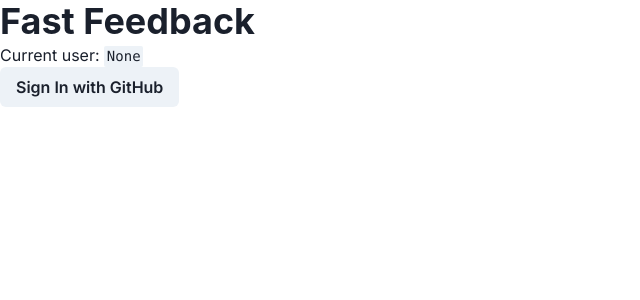
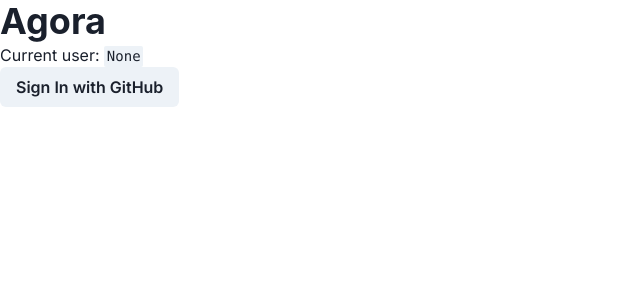
Before and after one commit to eneax/agora, a Next.js app: page / in a window 1280 px wide. Shown: the top 300 px of the page, without its empty margins (0-640 px from the left). Built offline with nearby package versions, Linux system fonts and the light colour scheme; no server answers.

Commit message:
Rename project

```diff
--- a/package.json
+++ b/package.json
@@ -1,5 +1,5 @@
 {
-  "name": "learn-nextjs",
+  "name": "agora",
   "version": "0.1.0",
   "private": true,
   "scripts": {
--- a/pages/index.js
+++ b/pages/index.js
@@ -9,11 +9,11 @@
   return (
     <div>
       <Head>
-        <title>Fast Feedback</title>
+        <title>Agora</title>
       </Head>
 
       <main>
-        <Heading>Fast Feedback</Heading>
+        <Heading>Agora</Heading>
 
         <Text>
           Current user: <Code>{auth.user ? auth.user.email : 'None'}</Code>
```
Also changed, not shown: 1 other file (tests, documents, lock files or other folders).
